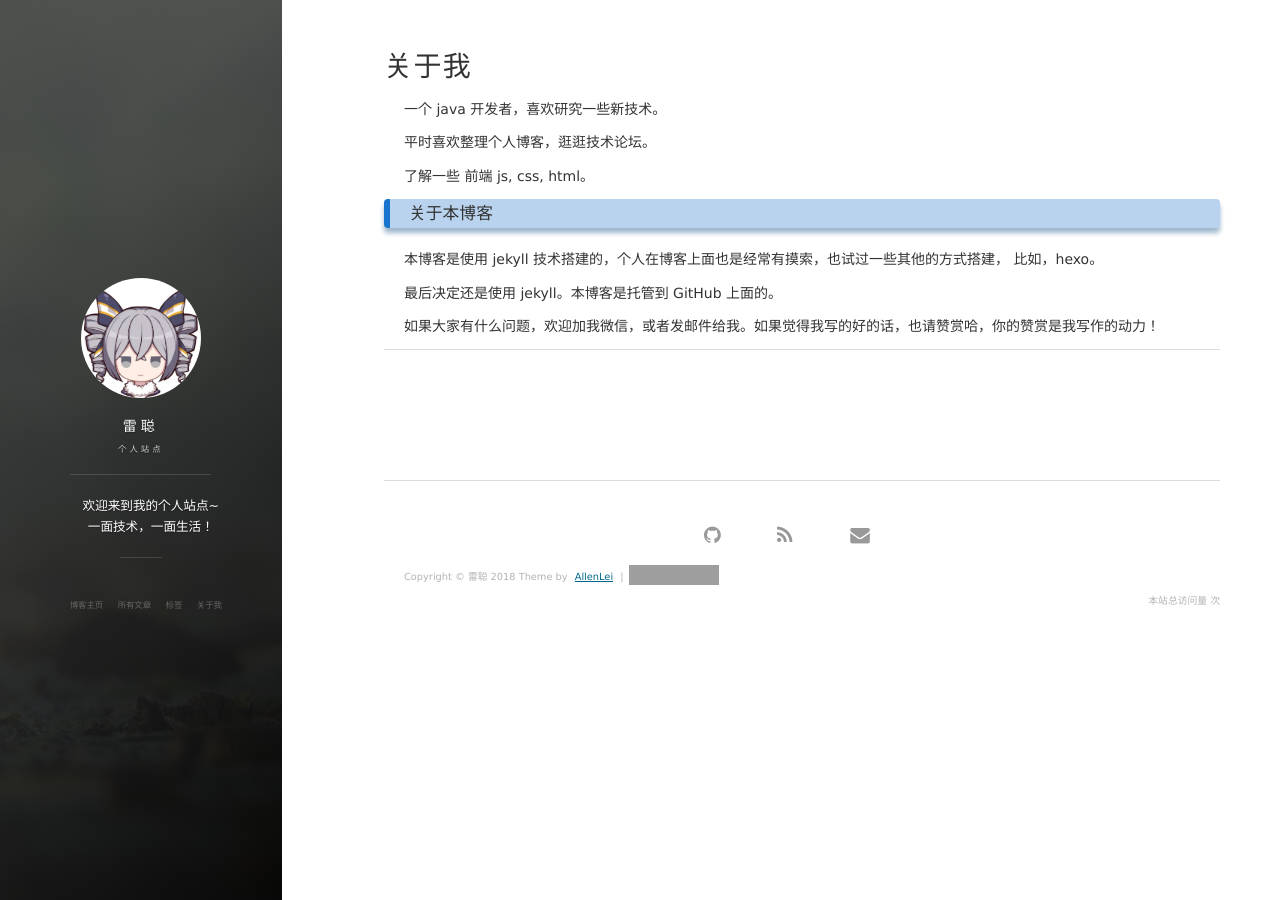
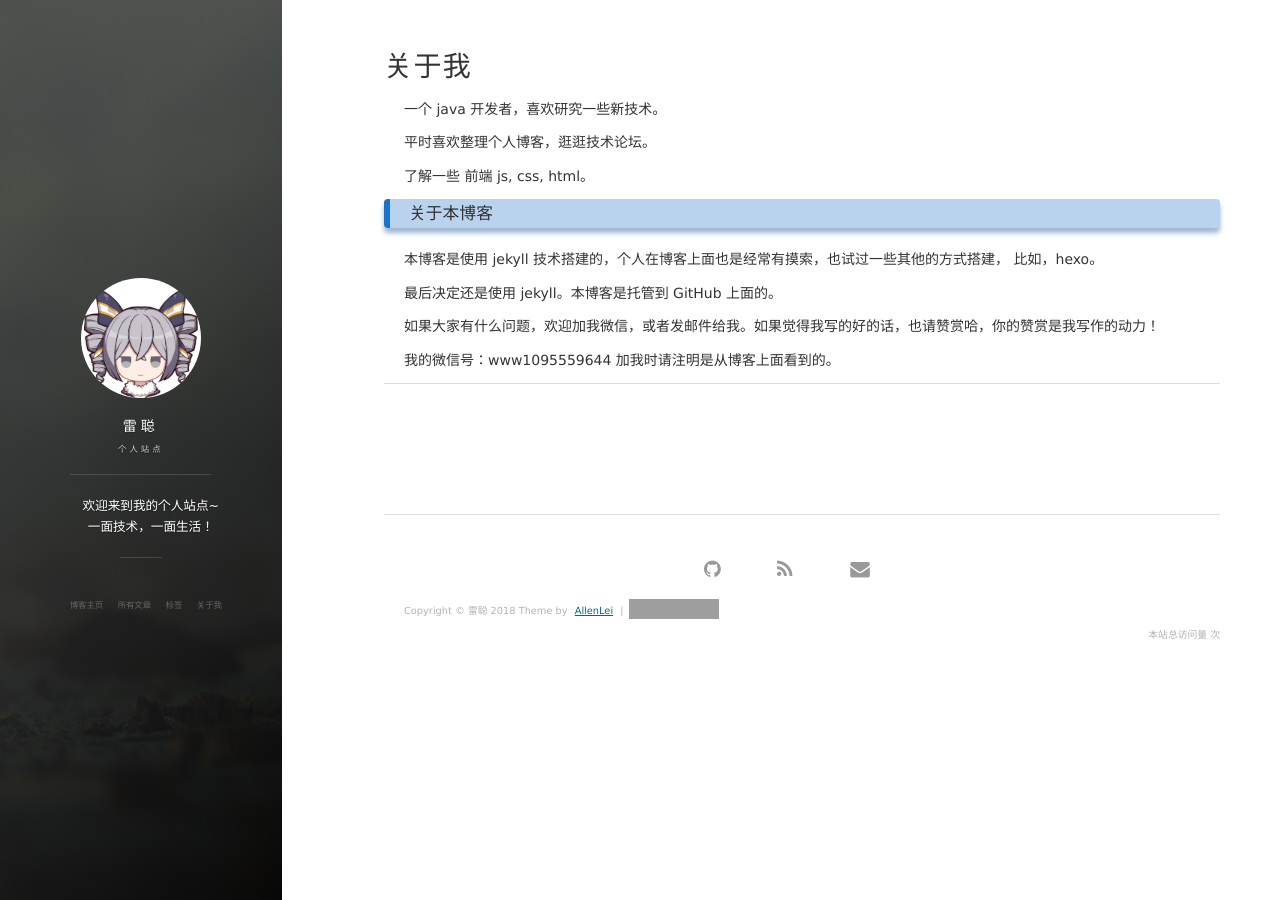
Before and after one commit to AllenLeic/allenleic.github.io, a Jekyll site: the page built from about.md, in a window 1280 px wide. Built offline with Jekyll 4.4.1, drawn with Linux system fonts in a browser that asks for light colours; nearby versions of some CDN libraries; comment, search, counter and statistics services are not loaded; grey boxes are pictures that could not be loaded.

Commit message:
docs(about): add  my weChat on it

```diff
--- a/about.md
+++ b/about.md
@@ -20,8 +20,9 @@ title: 关于我
 如果大家有什么问题，欢迎加我微信，或者发邮件给我。如果觉得我写的好的话，也请赞赏哈，你的赞赏是我写作的动力！
 <p>
 
+<p>
 
-<p>
+我的微信号：www1095559644   加我时请注明是从博客上面看到的。
 
 <p>
 
```
